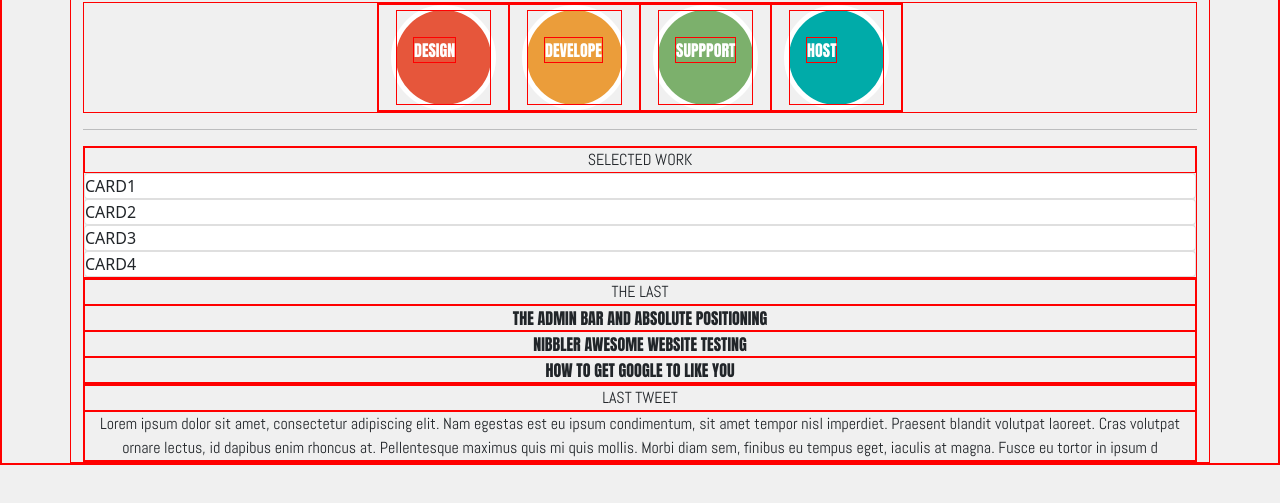
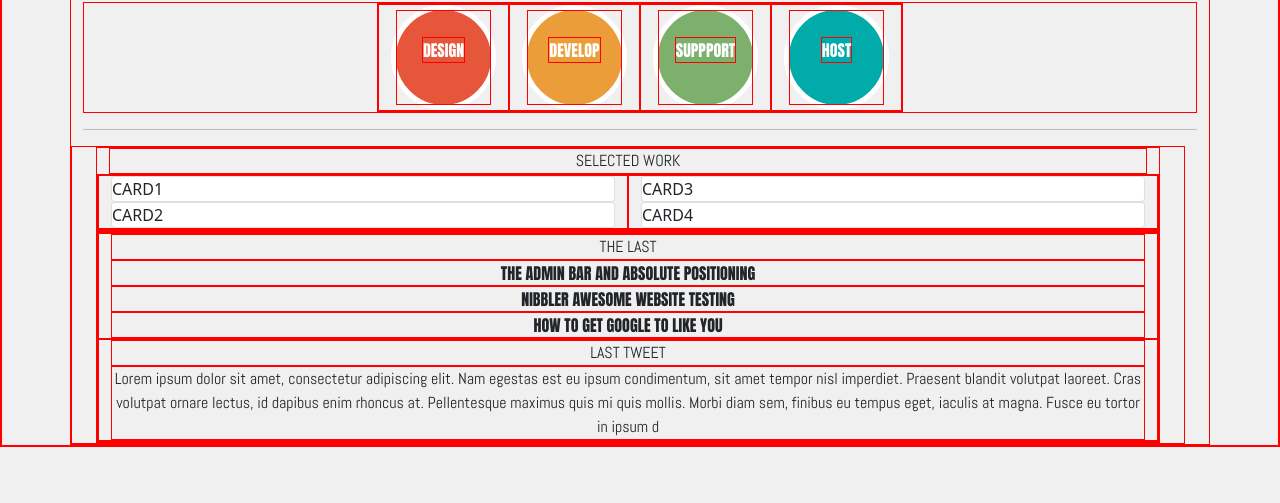
Before and after one commit to Jeff-and-Daves-Codeup-Design-Project/J-and-D-Project, a website: page index.html in a window 1280 px wide. Shown: the part 175-678 px from the top of the page. Drawn offline with nearby package versions, Linux system fonts and the light colour scheme.

Commit message:
cleaned up circles. cards line up in two columns now.  Working on large and xl formats. Co-authored-by: jeffrey.f.cabrera@gmail.com

```diff
--- a/index.html
+++ b/index.html
@@ -67,83 +67,69 @@
     <!--	heading end-->
 
     <!--	circles start-->
-
-
     <div class="container d-flex justify-content-center">
-
         <div class="row row-cols-2 row-cols-md-4">
-
             <div class="d-flex justify-content-end">
                 <div id="icon-1" class="card rounded-circle icon-button">
-
-
-					<div class="card-body container d-flex align-items-center">
-						<p >
+                    <div class="card-body container d-flex justify-content-center">
+                        <p class="align-self-center">
                             DESIGN
                         </p>
                     </div>
-
-
                 </div>
             </div>
-
             <div class="col text-center">
                 <div id="icon-2" class="card rounded-circle icon-button">
-
-					<div class="card-body container d-flex align-items-center">
-
+                    <div class="card-body container d-flex justify-content-center text-center">
                         <p class="align-self-center">
-							DEVELOPE
+                            DEVELOP
                         </p>
-
-					</div>
-
                     </div>
                 </div>
-
+            </div>
             <div class="d-flex justify-content-end">
                 <div id="icon-3" class="card rounded-circle icon-button">
-
-					<div class="card-body container d-flex align-items-center">
-
+                    <div class="card-body container d-flex justify-content-center">
                         <p class="align-self-center">
                             SUPPPORT
                         </p>
-
-					</div>
-
                     </div>
                 </div>
-
+            </div>
             <div class="col text-center">
                 <div id="icon-4" class="card rounded-circle icon-button">
-
-					<div class="card-body container d-flex align-items-center">
-
+                    <div class="card-body container d-flex justify-content-center">
                         <p class="align-self-center">
                             HOST
                         </p>
-
-					</div>
-
                     </div>
                 </div>
-
             </div>
         </div>
-
+    </div>
     <!--	circles end-->
 
     <hr/>
 
 
-	<div>
-		<div id="selected-work" class="text-center use-abel">SELECTED WORK</div>
-		<div class="card">CARD1</div>
-		<div class="card">CARD2</div>
-		<div class="card">CARD3</div>
-		<div class="card">CARD4</div>
+    <div class="container row">
+
+        <div class="container col-8-lg">
+            <div id="selected-work" class="container col text-center use-abel">SELECTED WORK</div>
+            <div class="row">
+                <div class="col-lg-6">
+                    <div class="card col">CARD1</div>
+                    <div class="card col">CARD2</div>
                 </div>
+                <div class="col-lg-6">
+                    <div class="card col">CARD3</div>
+                    <div class="card col">CARD4</div>
+                </div>
+            </div>
+        </div>
+
+        <div class="container col-4-lg">
+            <div class="row">
                 <div>
                     <div class="text-center use-abel">THE LAST</div>
                     <div class="text-center use-anton">THE ADMIN BAR AND ABSOLUTE POSITIONING</div>
@@ -152,11 +138,21 @@
                 </div>
                 <div>
                     <div class="text-center use-abel">LAST TWEET</div>
-		<div class="text-center use-abel">Lorem ipsum dolor sit amet, consectetur adipiscing elit. Nam egestas est eu
-			ipsum condimentum, sit amet tempor nisl imperdiet. Praesent blandit volutpat laoreet. Cras volutpat ornare
-			lectus, id dapibus enim rhoncus at. Pellentesque maximus quis mi quis mollis. Morbi diam sem, finibus eu
+                    <div class="text-center use-abel">Lorem ipsum dolor sit amet, consectetur adipiscing elit. Nam
+                        egestas
+                        est
+                        eu
+                        ipsum condimentum, sit amet tempor nisl imperdiet. Praesent blandit volutpat laoreet. Cras
+                        volutpat
+                        ornare
+                        lectus, id dapibus enim rhoncus at. Pellentesque maximus quis mi quis mollis. Morbi diam sem,
+                        finibus eu
                         tempus eget, iaculis at magna. Fusce eu tortor in ipsum d
                     </div>
+                </div>
+            </div>
+        </div>
+
     </div>
 </div>
 
```
Lines whose indentation alone changed are shown as unchanged.
